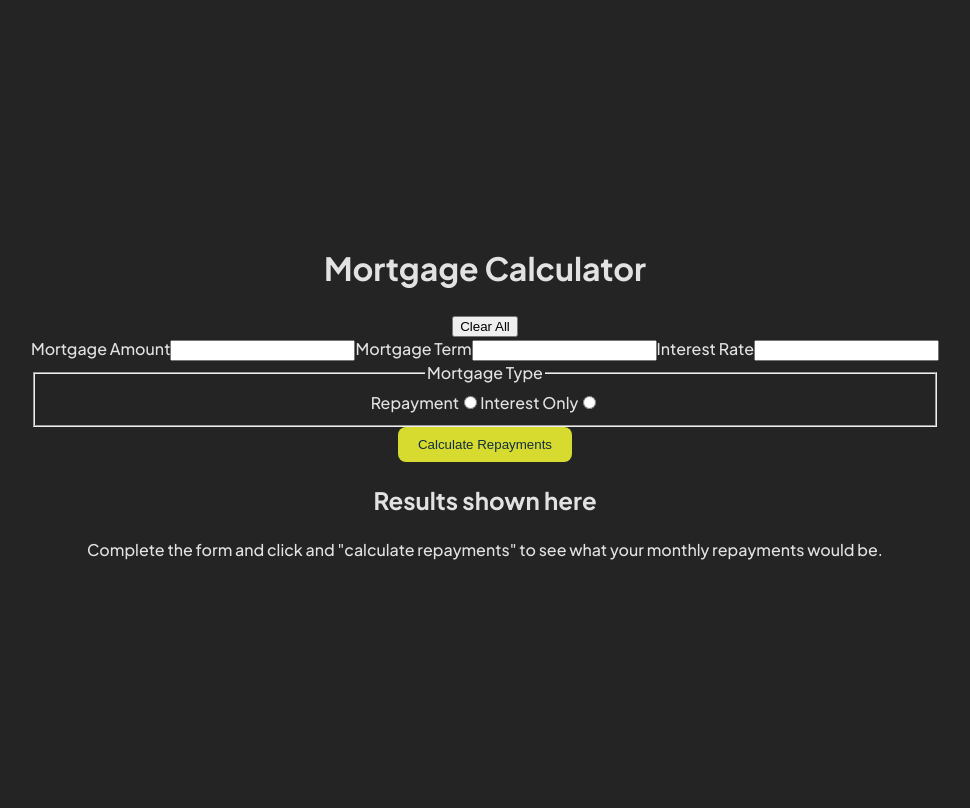
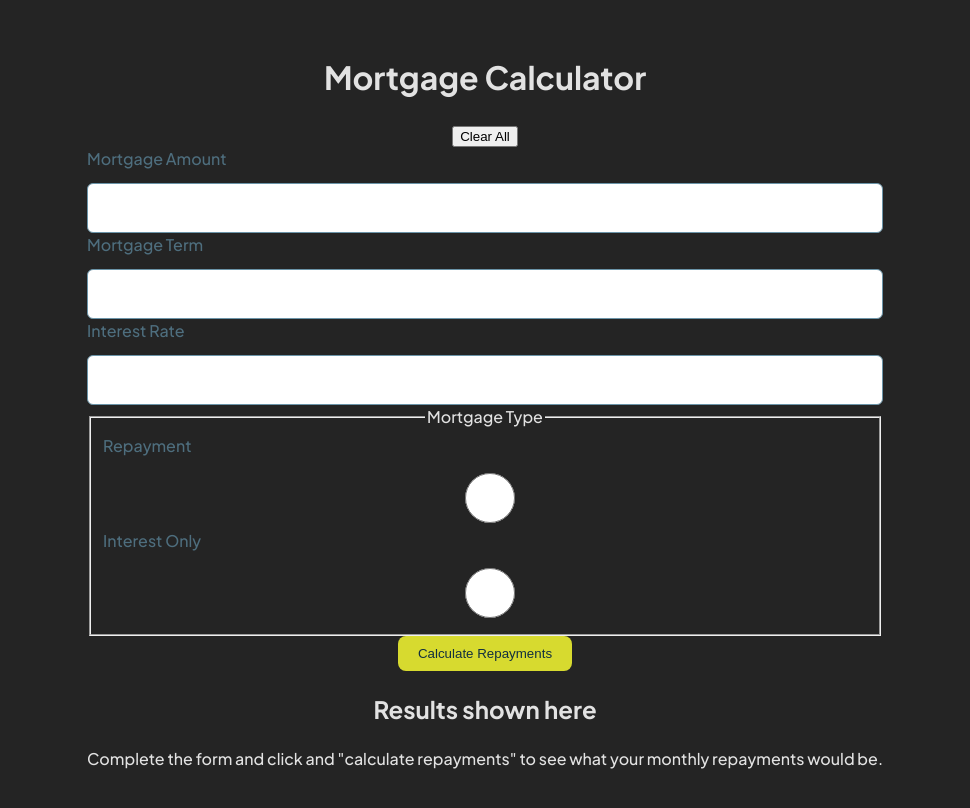
Before and after one commit to bradleyfowler/mortgage-repayment-calculator, a React (Vite) app: page / in a window 1280 px wide. Shown: the top 808 px of the page, without its empty margins (155-1125 px from the left). Built offline with nearby package versions, Linux system fonts and the light colour scheme.

Commit message:
feat: style the input

```diff
--- a/src/components/Input.tsx
+++ b/src/components/Input.tsx
@@ -1,3 +1,5 @@
+import "./Input.css";
+
 interface InputProps {
   label: string;
   name: string;
@@ -8,8 +10,10 @@ interface InputProps {
 export default function Input({ name, label, type, value }: InputProps) {
   return (
     <>
-      <label htmlFor={name}>{label}</label>
-      <input type={type} name={name} value={value} />
+      <label className="label" htmlFor={name}>
+        {label}
+      </label>
+      <input className="input" type={type} name={name} value={value} />
     </>
   );
 }
--- /dev/null
+++ b/src/components/input.css
@@ -0,0 +1,29 @@
+.label {
+  display: block;
+  margin-bottom: 12px;
+  font-size: 16px;
+  text-align: left;
+  color: hsl(200, 24%, 40%);
+}
+
+.input {
+  height: 50px;
+  padding: 4px 16px;
+  border: 1px solid hsl(200, 26%, 54%);
+  border-radius: 6px;
+  width: 100%;
+  box-sizing: border-box;
+  font-size: 18px;
+  font-weight: bold;
+  cursor: pointer;
+  outline: none;
+  transition: border 0.3s ease;
+}
+
+.input:hover {
+  border: 1px solid hsl(202, 55%, 16%);
+}
+
+.input:focus {
+  border: 1px solid hsl(61, 70%, 52%);
+}
```
